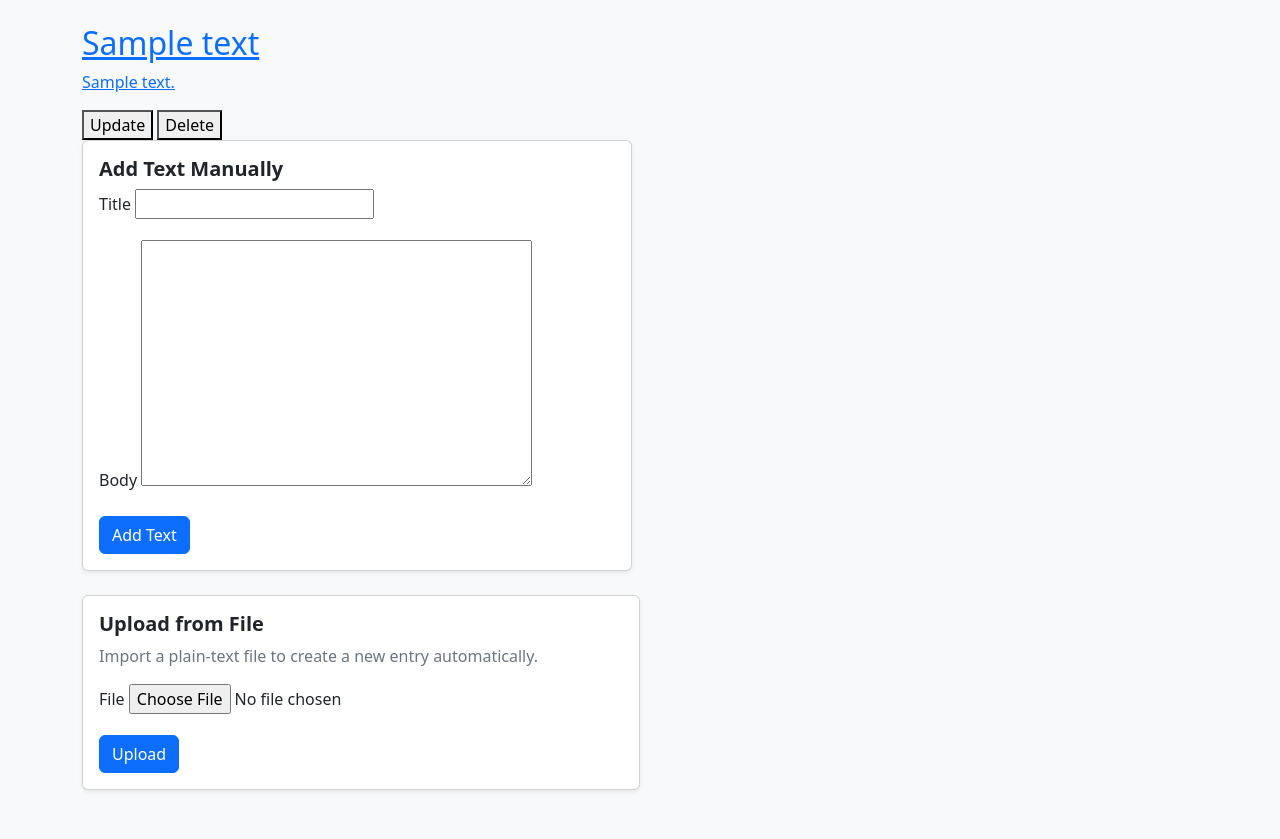
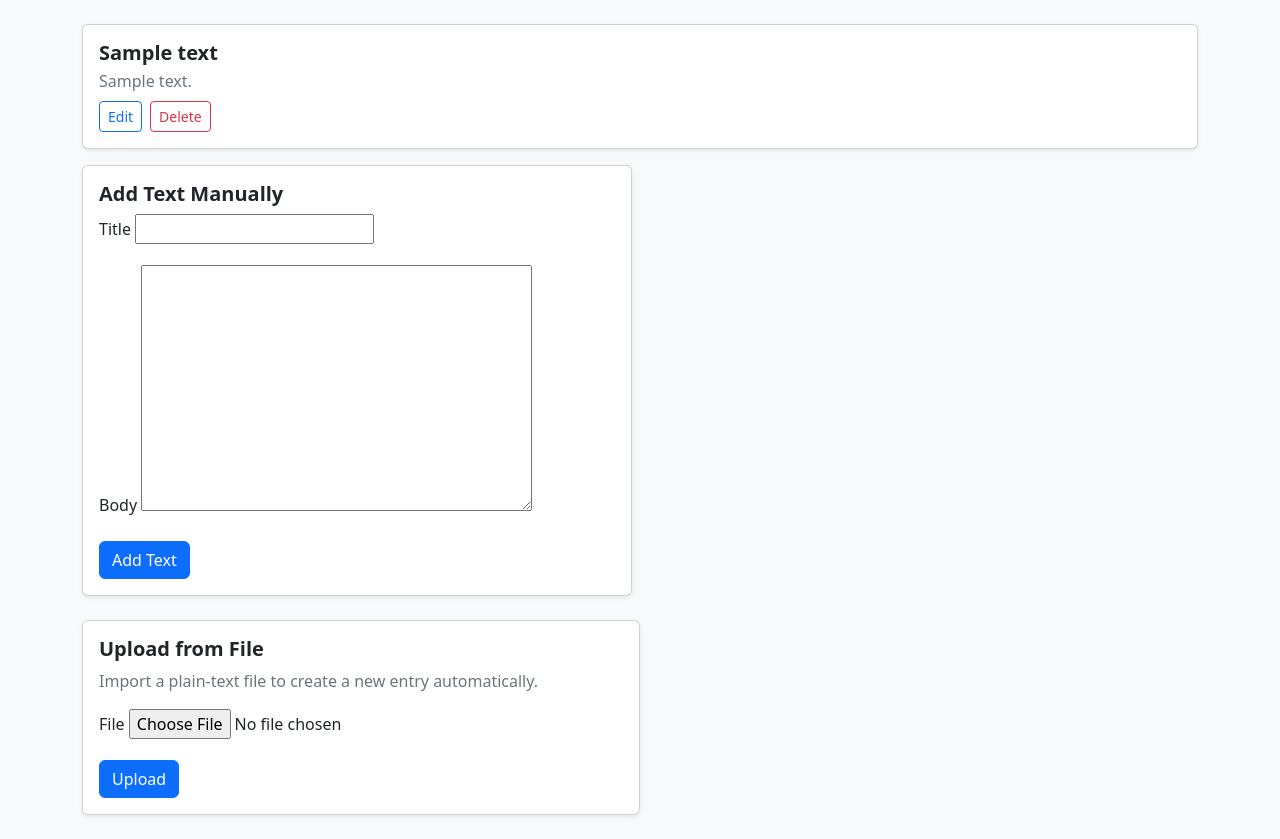
Before and after one commit to MatthewRicci12/conlangwebapp, a Django app: page / in a window 1280 px wide. Shown: the part 86-925 px from the top of the page. Before the commit the page ends 877 px from the top, so only its background shows below. Run offline with Django 5.2, Linux system fonts and the light colour scheme; tables that the repository leaves empty hold one stand-in row (values such as "Sample post").

Commit message:
Edit text entry to be consistent with button style

```diff
--- a/conlangapp/templates/partials/text_entry.html
+++ b/conlangapp/templates/partials/text_entry.html
@@ -1,10 +1,22 @@
-<!--CLICKABLE TEXT DIVS-->
-<a href="{% url 'user-clicks-text' text.text_id %}">
-  <div class="text">
-    <h2>{{ text.title }}</h2>
-    <p>{{ text.body }}</p>
+<div class="card shadow-sm mb-3">
+  <div class="card-body">
+    <a href="{% url 'user-clicks-text' text.text_id %}" class="text-decoration-none text-dark">
+      <h2 class="h5 fw-semibold mb-1">{{ text.title }}</h2>
+      <p class="text-secondary mb-2">{{ text.body }}</p>
+    </a>
+    <div class="d-flex gap-2">
+      <button class="btn btn-sm btn-outline-primary"
+        hx-get="{% url 'modal' %}"
+        hx-target="body"
+        hx-vals='{"model": "Text", "action": "update", "primary_key": {{ text.text_id }}}'>
+        Edit
+      </button>
+      <button class="btn btn-sm btn-outline-danger"
+        hx-get="{% url 'index' %}"
+        hx-target="body"
+        hx-vals='{"model": "Text", "action": "delete", "primary_key": {{ text.text_id }}}'>
+        Delete
+      </button>
+    </div>
   </div>
-</a>
-<!--UPDATE/DELETE BUTTONS-->
-<button hx-get="{% url 'modal' %}" hx-target="body" hx-vals='{"model": "Text", "action": "update", "primary_key": {{text.text_id}}}'>Update</button>
-<button hx-get="{% url 'index' %}" hx-target="body" hx-vals='{"model": "Text", "action": "delete", "primary_key": {{text.text_id}}}'>Delete</button>
+</div>
```
